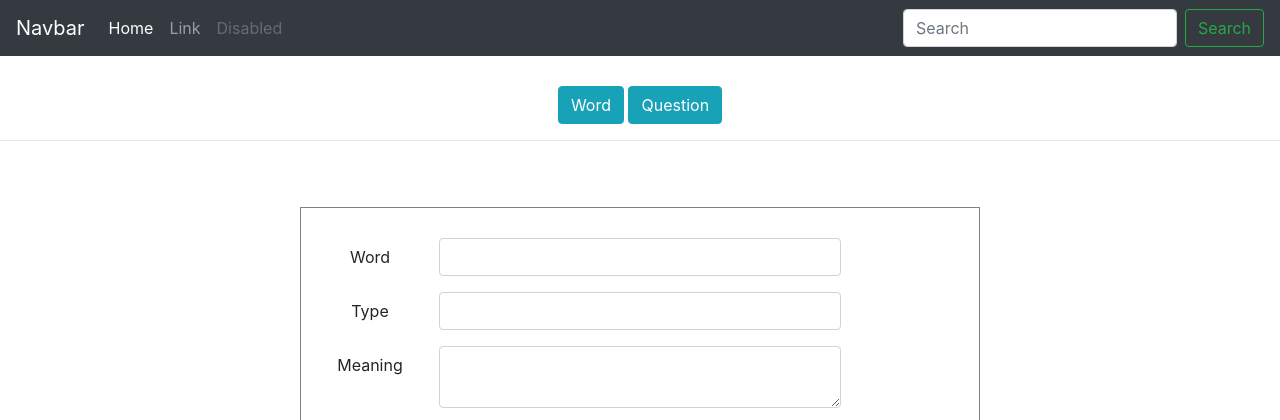
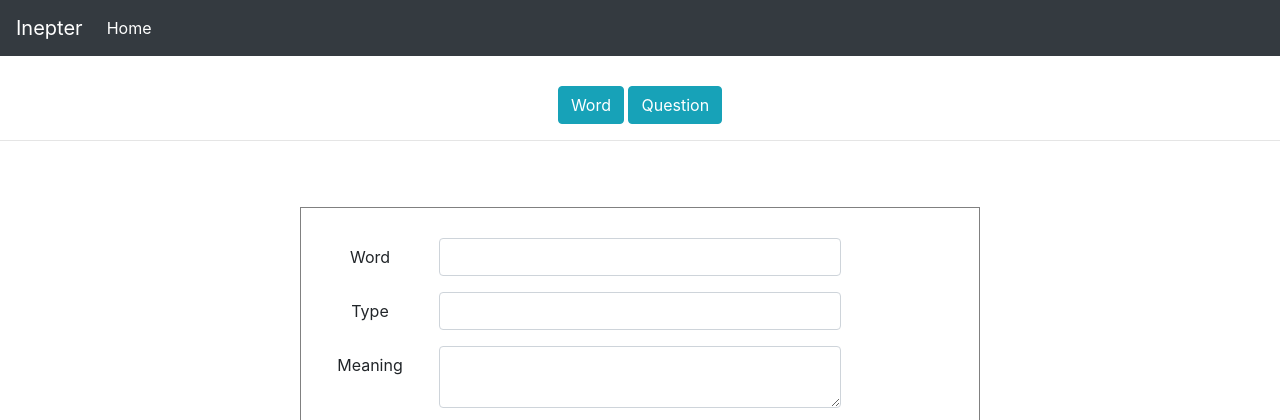
Before and after one commit to anto-christo/Vocab-Builder, a PHP site: page /lit_expert.html in a window 1280 px wide. Shown: the top 420 px of the page. Run offline with PHP 8.4, Linux system fonts and the light colour scheme; some libraries are stand-ins or nearby versions.

Commit message:
Final push

```diff
--- a/interface/css/style.css
+++ b/interface/css/style.css
@@ -88,7 +88,7 @@ header[role=banner]::after {
 }
 
 .main-nav {
-  float: left;
+  float: right;
   margin-right: 5%;
   width: 44px;
   height: 100%;
--- a/view/lit_expert.html
+++ b/view/lit_expert.html
@@ -9,7 +9,7 @@
 <body>
 
 <nav class="navbar navbar-expand-lg navbar-dark bg-dark">
-  <a class="navbar-brand" href="#">Navbar</a>
+  <a class="navbar-brand" href="#">Inepter</a>
   <button class="navbar-toggler" type="button" data-toggle="collapse" data-target="#navbarSupportedContent" aria-controls="navbarSupportedContent" aria-expanded="false" aria-label="Toggle navigation">
     <span class="navbar-toggler-icon"></span>
   </button>
@@ -17,19 +17,8 @@
   <div class="collapse navbar-collapse" id="navbarSupportedContent">
     <ul class="navbar-nav mr-auto">
       <li class="nav-item active">
-        <a class="nav-link" href="#">Home <span class="sr-only">(current)</span></a>
-      </li>
-      <li class="nav-item">
-        <a class="nav-link" href="#">Link</a>
-      </li>
-      <li class="nav-item">
-        <a class="nav-link disabled" href="#">Disabled</a>
-      </li>
+        <a class="nav-link" href="../interface/index.php">Home <span class="sr-only">(current)</span></a></li>
     </ul>
-    <form class="form-inline my-2 my-lg-0">
-      <input class="form-control mr-sm-2" type="text" placeholder="Search" aria-label="Search">
-      <button class="btn btn-outline-success my-2 my-sm-0" type="submit">Search</button>
-    </form>
   </div>
 </nav>
 
--- a/view/test_score.php
+++ b/view/test_score.php
@@ -1,7 +1,6 @@
 <?php
 	session_start();
 
-	echo $_SESSION['score'];
 	$score = 5-$_SESSION['score'];
 
 	echo '
@@ -39,7 +38,7 @@
 </nav>
 
 <center>
-	<div style="margin:5%; border: 1px solid gray;padding:10px;background-color:blue">
+	<div style="margin:5%; border: 1px solid gray;padding:10px;background-color:black">
 		<p style="font-size:50px;color:white">You Got</p>
 		<p style="font-size:50px;color:white">'.$score.'/5</p>
 		<p style="font-size:50px;color:white">Correct !!</p>
```
Also changed, not shown: interface/deck1.php (+5 -5 lines), interface/index.php (+8 -2 lines), view/admin.php (+2 -13 lines), view/editor.html (+2 -13 lines), view/view_test.php (+2 -13 lines).
